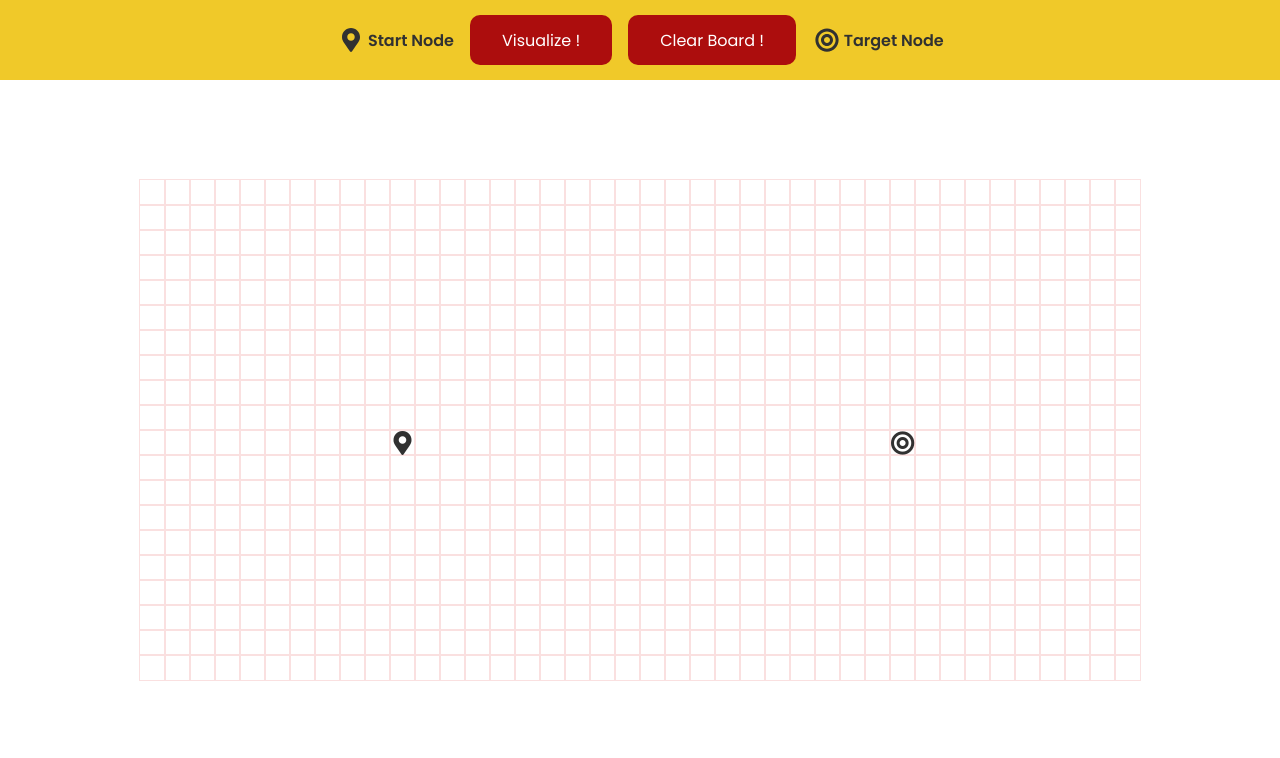
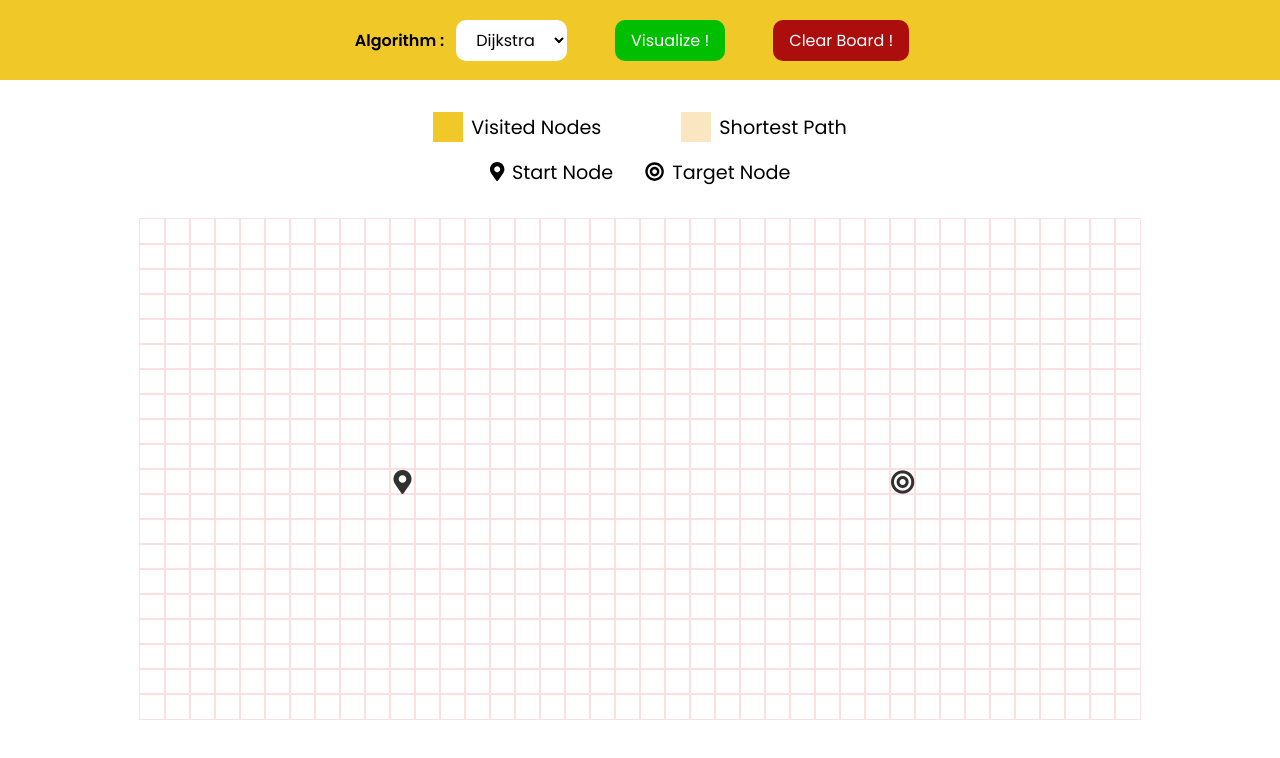
Before and after one commit to GunawanAhmad/pathfinding-visualizer, a Vue app: page / in a window 1280 px wide. Shown: the top 758 px of the page. Built offline with nearby package versions, Linux system fonts and the light colour scheme.

Commit message:
add info and select algo

```diff
--- a/src/components/Navbar.vue
+++ b/src/components/Navbar.vue
@@ -1,83 +1,67 @@
 <template>
-  <nav class="navbar">
-    <div class="node-sign">
-      <span class="icon"><i class="fas fa-map-marker-alt"></i></span>
-      <p>Start Node</p>
+  <div class="nav-container">
+    <nav class="navbar">
+      <div class="select-algo">
+        <span>Algorithm : </span>
+        <select name="algorithm" id="algorithm" @change="changeSelectedAlgo">
+          <option value="dijkstra" selected>Dijkstra</option>
+          <option value="astar">A*</option>
+        </select>
+      </div>
+      <button ref="visualize" class="run-btn start">Visualize !</button>
+      <button ref="clear" class="clear-btn start">Clear Board !</button>
+    </nav>
+    <div class="color-info">
+      <div class="yellow">
+        <div class="color"></div>
+        <p>{{ checkUsedAlgo }}</p>
+      </div>
+      <div class="soft-yellow">
+        <div class="color"></div>
+        <p>Shortest Path</p>
+      </div>
     </div>
-    <button ref="visualize" class="run-btn start">Visualize !</button>
-    <button ref="clear" class="clear-btn start">Clear Board !</button>
-    <div class="node-sign">
-      <span class="icon"><i class="fas fa-bullseye"></i></span>
-      <p>Target Node</p>
+    <div class="sign-info">
+      <div class="start-node info">
+        <span class="icon"><i class="fas fa-map-marker-alt"></i></span>
+        <p>Start Node</p>
+      </div>
+      <div class="finis-node info">
+        <span class="icon"><i class="fas fa-bullseye"></i></span>
+        <p>Target Node</p>
+      </div>
     </div>
-  </nav>
+  </div>
 </template>
 
 <script>
 export default {
+  data() {
+    return {
+      selectedAlgorithm: "dijkstra",
+    };
+  },
   mounted() {
     this.$store.state.runBtn = this.$refs.visualize;
     this.$store.state.clearBtn = this.$refs.clear;
   },
+  methods: {
+    changeSelectedAlgo(e) {
+      this.$store.state.selectedAlgorithm = e.target.value;
+    },
+  },
+  computed: {
+    checkUsedAlgo() {
+      let selectedAlgo = this.$store.state.selectedAlgorithm;
+      if (selectedAlgo === "dijkstra") {
+        return "Visited Nodes";
+      } else if (selectedAlgo === "astar") {
+        return "Checked Nodes";
+      }
+      return "Visited Nodes";
+    },
+  },
 };
 </script>
 
-<style lang="scss" scoped>
-.navbar {
-  min-height: 5rem;
-  background: #f0c929;
-  display: flex;
-  justify-content: center;
-  align-items: center;
-  font-size: 1rem;
-
-  .run-btn,
-  .clear-btn {
-    background: #ac0d0d;
-    color: white;
-    border: none;
-    max-height: 50px;
-    padding: 1rem 2rem;
-    margin-right: 1rem;
-    font-size: 1rem;
-    cursor: pointer;
-    border-radius: 10px;
-    display: flex;
-    align-items: center;
-    justify-content: center;
-
-    &:disabled {
-      background: rgb(150, 149, 149);
-    }
-
-    &:hover {
-      background: #fbe6c2;
-      color: #313131;
-    }
-  }
-
-  .node-sign {
-    display: flex;
-    align-items: center;
-    padding: 0.5rem 0;
-    color: #313131;
-
-    &:first-child {
-      margin-right: 1rem;
-    }
-
-    .icon {
-      font-size: 1.5rem;
-      width: 30px;
-      display: block;
-      display: flex;
-      justify-content: center;
-      margin-right: 0.1rem;
-    }
-
-    p {
-      font-weight: 600;
-    }
-  }
-}
-</style>
+<style lang="scss" scoped src="../scss/Navbar.scss"></style>
--- a/src/components/PathfindingVisualizer.vue
+++ b/src/components/PathfindingVisualizer.vue
@@ -47,8 +47,10 @@ export default {
       };
     },
     runPathfindingAlgo() {
-      if (this.selectedAlgorithm === "astar") {
+      if (this.$store.state.selectedAlgorithm === "astar") {
         this.runAstarAlgo();
+      } else if (this.$store.state.selectedAlgorithm === "dijkstra") {
+        this.runDijkstraAlgo();
       }
     },
     runAstarAlgo() {
@@ -156,7 +158,7 @@ export default {
   flex-wrap: wrap;
   justify-content: center;
   align-items: center;
-  margin-top: 100px;
+  margin-top: 2rem;
 }
 
 .btn {
--- /dev/null
+++ b/src/scss/Navbar.scss
@@ -0,0 +1,124 @@
+.nav-container {
+  .navbar {
+    min-height: 5rem;
+    background: #f0c929;
+    display: flex;
+    justify-content: center;
+    align-items: center;
+    gap: 2rem;
+    font-size: 1rem;
+    font-weight: 600;
+
+    .select-algo {
+      margin-right: 1rem;
+      span {
+        margin-right: 0.5rem;
+      }
+      select {
+        background-color: white;
+        border: none;
+        padding: 0.5rem 1rem;
+        border-radius: 10px;
+        font-size: 1rem;
+        text-align: center;
+      }
+    }
+
+    .run-btn,
+    .clear-btn {
+      background: #ac0d0d;
+      color: white;
+      border: none;
+      max-height: 50px;
+      padding: 0.5rem 1rem;
+      margin-right: 1rem;
+      font-size: 1rem;
+      cursor: pointer;
+      border-radius: 10px;
+      display: flex;
+      align-items: center;
+      justify-content: center;
+
+      &:disabled {
+        background: rgb(150, 149, 149);
+      }
+
+      &:hover {
+        background: #fbe6c2;
+        color: #313131;
+      }
+    }
+    .run-btn {
+      background: rgb(1, 190, 1);
+    }
+
+    .node-sign {
+      display: flex;
+      align-items: center;
+      padding: 0.5rem 0;
+      color: #313131;
+
+      &:first-child {
+        margin-right: 1rem;
+      }
+
+      .icon {
+        font-size: 1.5rem;
+        width: 30px;
+        display: block;
+        display: flex;
+        justify-content: center;
+        margin-right: 0.1rem;
+      }
+
+      p {
+        font-weight: 600;
+      }
+    }
+  }
+  .color-info {
+    display: flex;
+
+    justify-content: center;
+    align-items: center;
+    margin-top: 2rem;
+    font-size: 1.2rem;
+
+    .yellow {
+      display: flex;
+      align-items: center;
+      margin-right: 5rem;
+
+      .color {
+        margin-right: 0.5rem;
+        height: 30px;
+        width: 30px;
+        background-color: #f0c929;
+      }
+    }
+
+    .soft-yellow {
+      display: flex;
+      align-items: center;
+      .color {
+        margin-right: 0.5rem;
+        height: 30px;
+        width: 30px;
+        background-color: #fbe6c2;
+      }
+    }
+  }
+
+  .sign-info {
+    display: flex;
+    justify-content: center;
+    margin-top: 1rem;
+    gap: 2rem;
+    font-size: 1.2rem;
+
+    .info {
+      display: flex;
+      gap: 0.5rem;
+    }
+  }
+}
--- a/src/store/index.js
+++ b/src/store/index.js
@@ -16,6 +16,8 @@ export default new Vuex.Store({
       element: null,
     },
     runBtn: null,
+    clearbtn: null,
+    selectedAlgorithm: "dijkstra",
   },
   mutations: {},
   actions: {},
```
